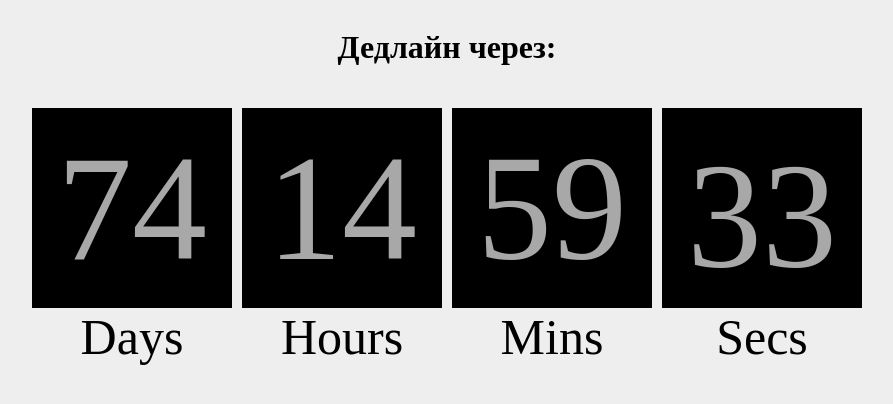
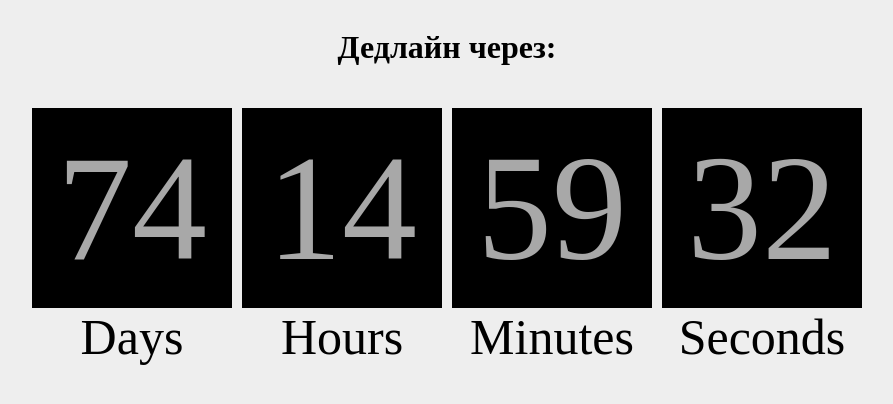
Before and after one commit to katymykhailova/goit-js-hw-11-timer, a plain HTML site: page index.html in a window 1280 px wide. Shown: the whole page, without its empty margins (193-1086 px from the left). Drawn offline with Linux system fonts and the light colour scheme.

Commit message:
Исправляет замечания ментора

```diff
--- a/index.html
+++ b/index.html
@@ -9,7 +9,27 @@
   </head>
   <body>
     <h1>Дедлайн через:</h1>
-    <div class="timer" id="timer-1"></div>
+    <div class="timer" id="timer-1">
+      <div class="field">
+        <span class="value" data-value="days">11</span>
+        <span class="label">Days</span>
+      </div>
+
+      <div class="field">
+        <span class="value" data-value="hours">11</span>
+        <span class="label">Hours</span>
+      </div>
+
+      <div class="field">
+        <span class="value" data-value="mins">11</span>
+        <span class="label">Minutes</span>
+      </div>
+
+      <div class="field">
+        <span class="value" data-value="secs">11</span>
+        <span class="label">Seconds</span>
+      </div>
+    </div>
     <script src="./index.js"></script>
   </body>
 </html>
--- a/index.js
+++ b/index.js
@@ -13,21 +13,7 @@ class CountdownTimer {
       const currentTime = new Date();
       const deltaTime = this.targetDate - currentTime;
       const time = this.getTimeComponents(deltaTime);
-      for (const key in time) {
-        const valueEl = document.querySelector(`[data-value="${key}"]`);
-        const valueOldEl = document.querySelector(`[data-value="${key}Old"]`);
-        const newValue = time[key];
-        const currentValue = prevTime[key];
-        const parent = valueEl.parentNode;
-        if (newValue !== currentValue) {
-          parent.classList.remove('anim');
-          valueEl.textContent = newValue;
-          valueOldEl.textContent = currentValue;
-          const foo = parent.offsetWidth; // reflow hack
-          parent.classList.add('anim');
-        }
-      }
-      prevTime = { ...time };
+      this.creatEl(time);
       if (deltaTime < 1000) {
         clearInterval(this.intervalId);
       }
@@ -53,14 +39,8 @@ class CountdownTimer {
     const timer1 = document.querySelector(this.selector);
     const timeEl = [];
     for (const key in time) {
-      timeEl.push(`<div class="field">
-        <div class="values">
-          <span class="value" data-value="${key}">${time[key]}</span>
-          <span class="valueOld" data-value="${key}Old">${time[key]}</span>
-        </div>
-        <span class="label">${key[0].toUpperCase() + key.slice(1)}</span>
-      </div>`);
-      timer1.innerHTML = timeEl.join('');
+      const documentEl = timer1.querySelector(`[data-value="${key}"]`);
+      documentEl.textContent = `${time[key]}`;
     }
   }
 }
@@ -68,5 +48,4 @@ class CountdownTimer {
 const timer = new CountdownTimer({
   selector: '#timer-1',
   targetDate: new Date('Jul 28, 2021'),
-  // targetDate: new Date(1620599958290),
 });
--- a/styles.css
+++ b/styles.css
@@ -31,25 +31,13 @@ body {
   display: flex;
   align-items: center;
   justify-content: center;
-  height: 200px;
+  min-height: 200px;
   width: 200px;
   font-size: 150px;
   background-color: black;
   color: #a8a8a8;
-  transform: translateY(-200px);
 }
 
 .label{
   font-size: 50px;
 }
-
-.values {
-  height: 200px;
-  width: 200px;
-  overflow: hidden;
-}
-
-.values.anim span {
-  transform: translateY(0px);
-  transition: transform .7s ease-in-out;
-}
```
